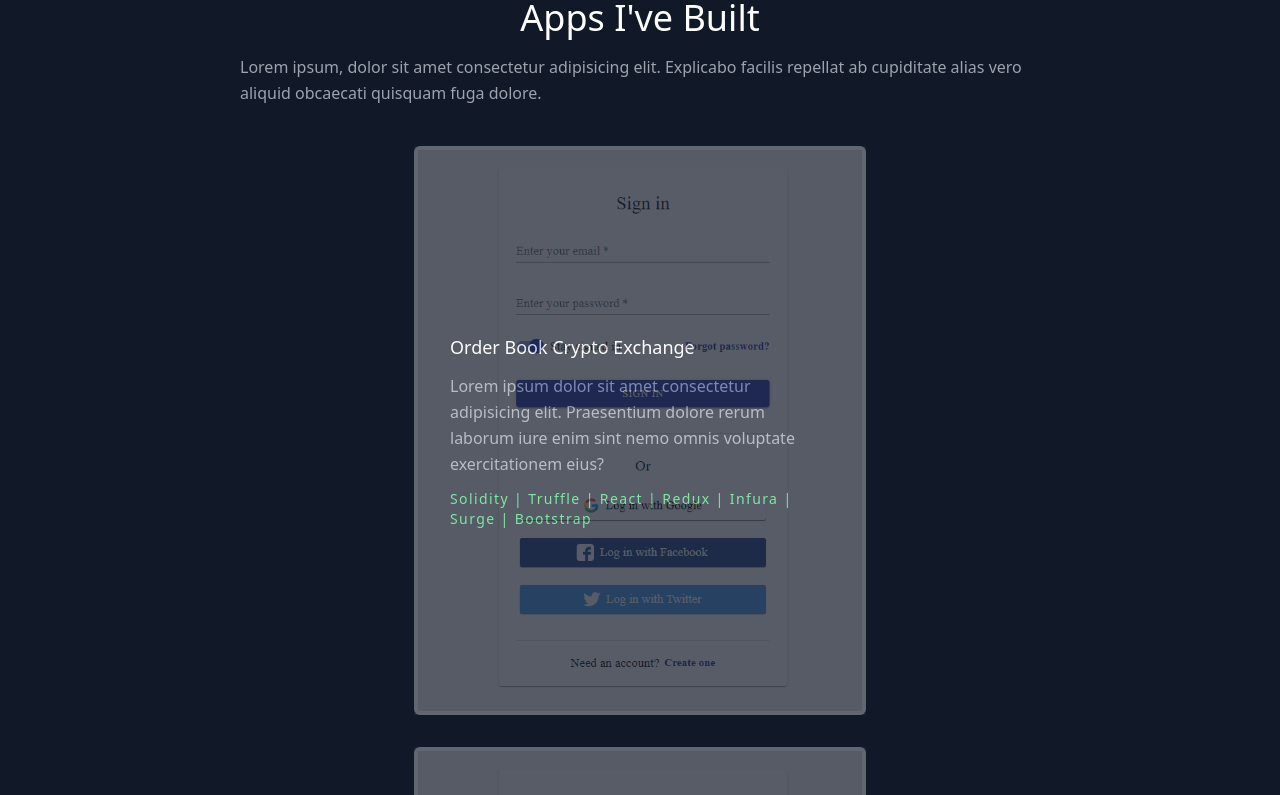
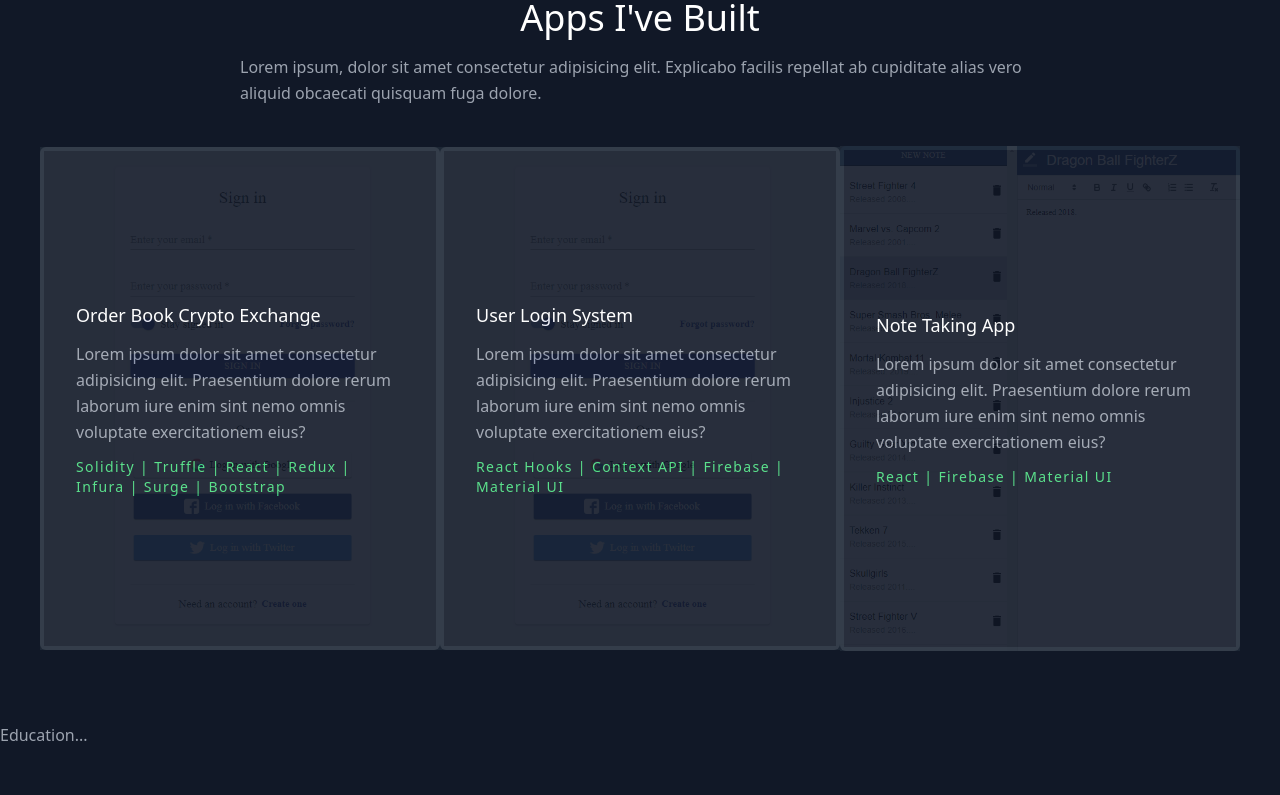
Before and after one commit to michael-orzel/portfolio, a React (Create React App) app: page / in a window 1280 px wide. Shown: the part 2080-2875 px from the top of the page. Built offline with nearby package versions, Linux system fonts and the light colour scheme.

Commit message:
projects section redesign

```diff
--- a/src/components/Projects.js
+++ b/src/components/Projects.js
@@ -15,12 +15,12 @@ export default function Projects() {
           facilis repellat ab cupiditate alias vero aliquid obcaecati quisquam
           fuga dolore.
         </p>
-        <div className='flex flex-col justify-center items-center'>
+        <div className='flex flex-col justify-center items-center flex-wrap xl:flex-row'>
           { projects.map((project) => (
             <a
               href={project.link}
               key={project.image}
-              className="w-100 relative py-4 sm:w-10/12 md:w-8/12 xl:w-8/12 2x:w-8/12"
+              className="w-100 relative py-4 sm:w-10/12 md:w-8/12 xl:w-8/12 2x:w-6/12 xl:basis-4/12"
             >
               <div className='relative z-1'>
                 <img
@@ -28,7 +28,7 @@ export default function Projects() {
                   alt="gallery"
                   className="relative z-2 w-full h-full py-0 rounded-md object-cover object-center"
                 />
-                <div className="absolute z-3 top-0 bg-gray-900 w-full h-full px-8 py-10 flex flex-col justify-center items-start border-4 border-gray-800 opacity-70 hover:opacity-60">
+                <div className="absolute z-3 top-0 bg-gray-900 w-full h-full px-8 py-10 flex flex-col justify-center items-start border-4 border-gray-800 opacity-90 hover:opacity-80 hover:border-gray-900">
                   <h1 className="title-font text-lg font-medium text-white">
                     {project.title}
                   </h1>
```
